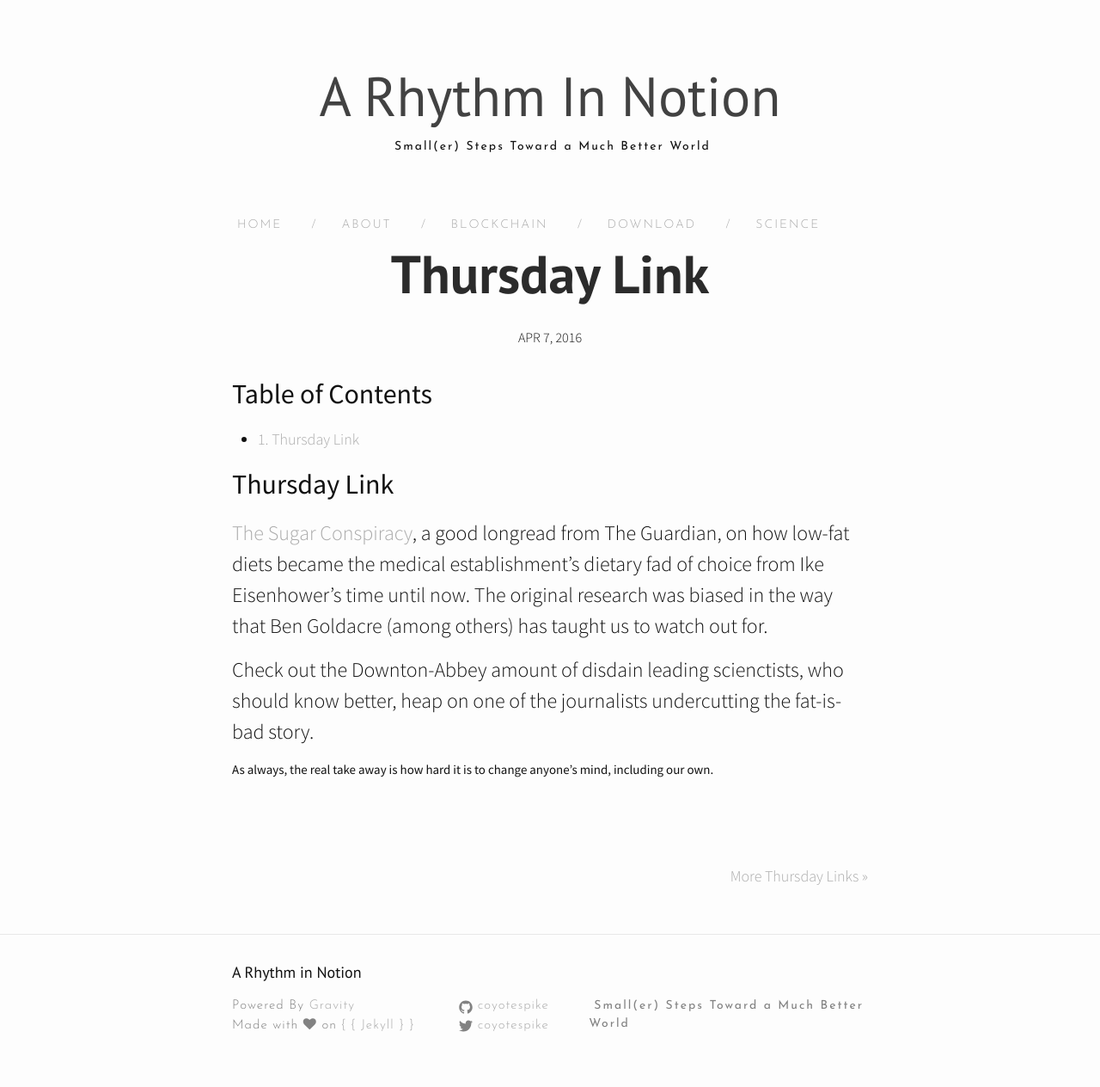
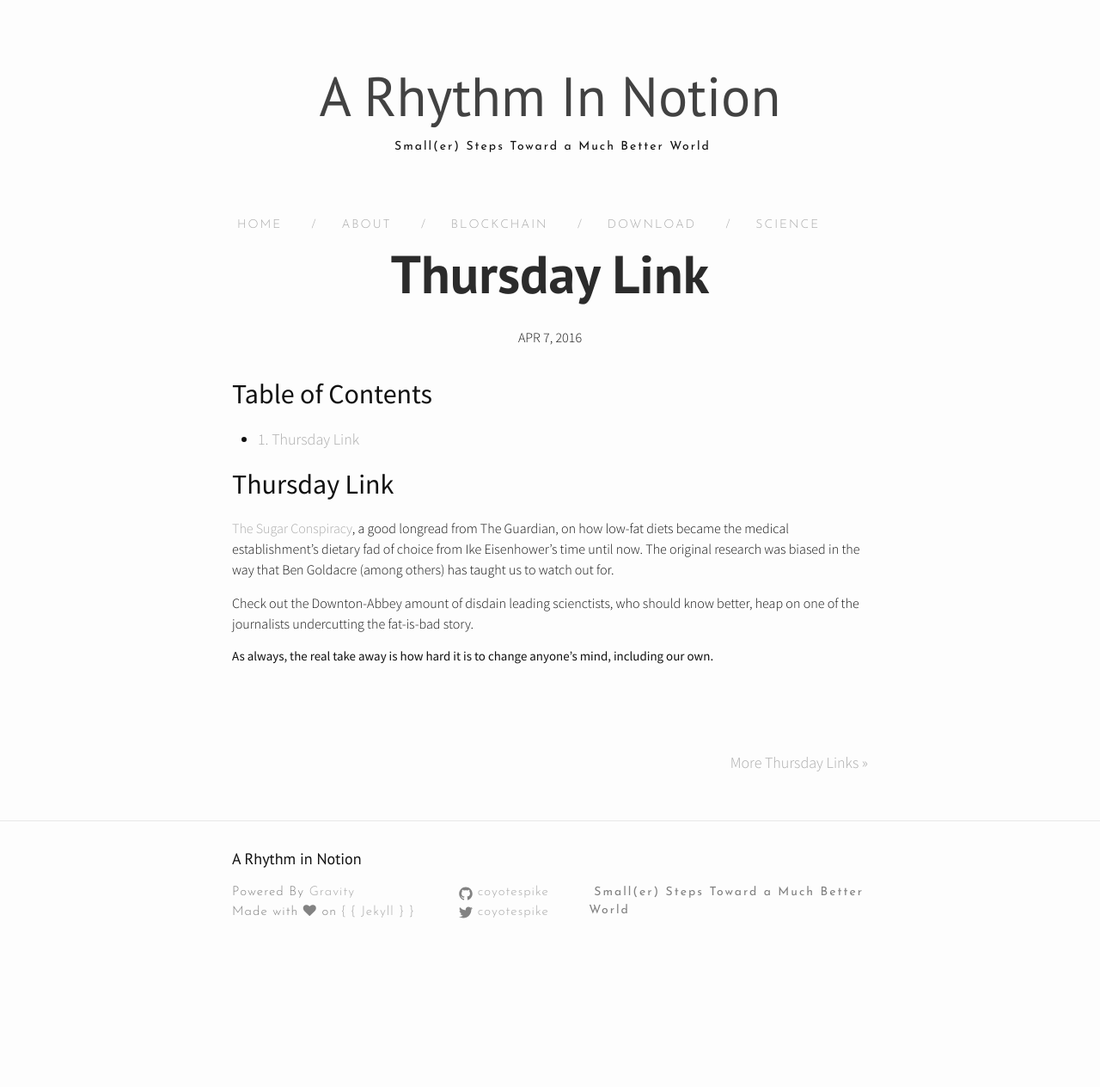
Before and after one commit to coyotespike/coyotespike.github.io, a Jekyll site: the page built from _posts/2016-04-07-Thusrday-Link.md, in a window 1280 px wide. Shown: the whole page at 86% size. Built offline with Jekyll 4.4.1, drawn with Linux system fonts in a browser that asks for light colours; nearby versions of some CDN libraries; after the commit the page ends 1132 px from its top, so only the background shows below that.

Commit message:
Testing font size

```diff
--- a/css/style.scss
+++ b/css/style.scss
@@ -7,7 +7,7 @@
 
 // Our variables
 $base-font-family: "PT Sans", Helvetica, Arial, sans-serif;
-$base-font-size:   12px;
+$base-font-size:   16px;
 $base-font-weight: 400;
 $small-font-size:  $base-font-size * 0.875;
 $base-line-height: 1.5;
@@ -525,7 +525,7 @@ pre {
   margin-bottom: $spacing-unit;
   padding-bottom: 3em !important;
   p {
-    font-size: 1.5rem;
+    font-size: 1rem;
   }
   h2 {
     font-size: 32px;
```
